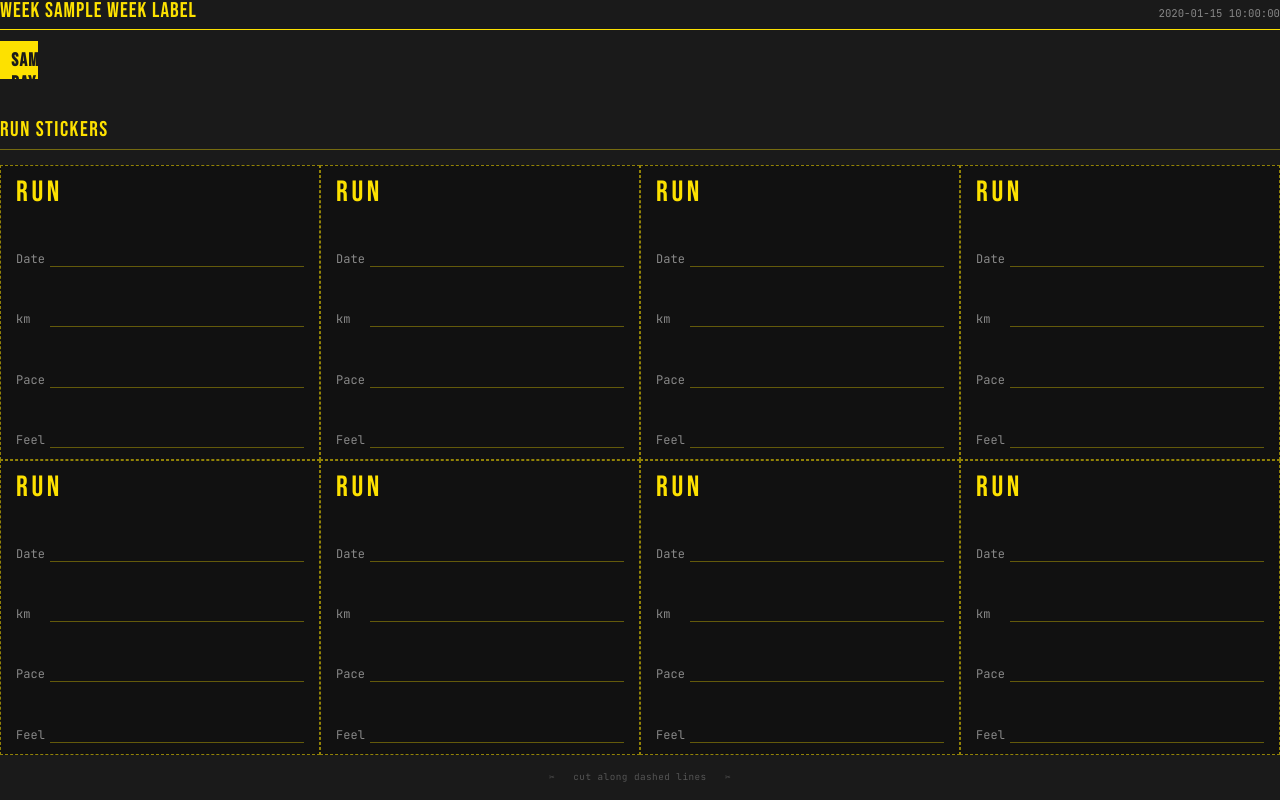
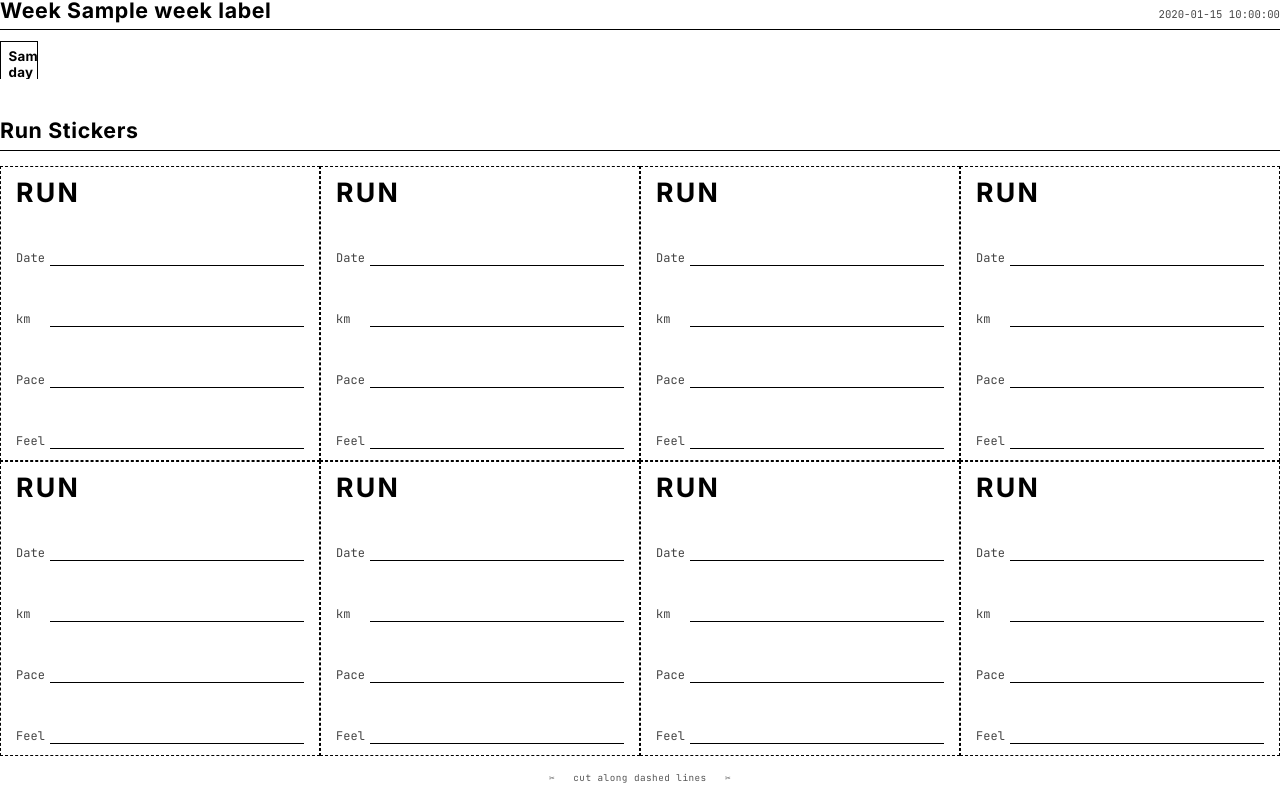
Before and after one commit to MamiMrl/gym-research, a Python web app: template templates/plan.html in a window 1280 px wide. Run offline with Jinja, Linux system fonts and the light colour scheme; the template is opened without the code that fills it: most values are stand-ins (such as "Sample title", 1, 10 or a date in 2020).

Commit message:
Redesign plan PDF: black-on-white, notebook-sized cards, blank note cells
Drop the yellow/black ink-heavy theme for black outlines on white, and
shrink cards from 134x85mm to 108x70mm to fit a pocket notebook. Note
column stays as blank writing space instead of printing the LLM's
internal exercise note.

```diff
--- a/core/pdf.py
+++ b/core/pdf.py
@@ -20,8 +20,8 @@ PAGE_WIDTH_MM = 297     # A4 long edge (landscape)
 PAGE_HEIGHT_MM = 210    # A4 short edge (landscape)
 PAGE_MARGIN_MM = 10     # outer page margin (all sides)
 GRID_GAP_MM = 6         # gap between cards — also the cut path
-TABLE_WIDTH_MM = 134    # workout-card width;  (297 - 2·10 - 6) / 2 = 135, leave 1mm slack
-TABLE_HEIGHT_MM = 85    # workout-card height; (210 - 2·10 - 6 - 10 header) / 2 = 87, leave 2mm slack
+TABLE_WIDTH_MM = 108    # workout-card width — sized to sit inside an A5 notebook page with margin
+TABLE_HEIGHT_MM = 70    # workout-card height — sized to sit inside an A5 notebook page with margin
 # ───────────────────────────────────────────────────────────────────────────
 
 _env = Environment(loader=FileSystemLoader(str(TEMPLATES_DIR)))
--- a/templates/plan.html
+++ b/templates/plan.html
@@ -2,52 +2,48 @@
 <html lang="en">
 <head>
   <meta charset="UTF-8">
-  <link href="https://fonts.googleapis.com/css2?family=Bebas+Neue&family=Inter:wght@400;600&family=JetBrains+Mono:wght@400;600&display=swap" rel="stylesheet">
+  <link href="https://fonts.googleapis.com/css2?family=Inter:wght@400;600;700&family=JetBrains+Mono:wght@400;600&display=swap" rel="stylesheet">
   <style>
-    * { box-sizing: border-box; margin: 0; padding: 0;
-        -webkit-print-color-adjust: exact !important;
-        print-color-adjust: exact !important; }
+    * { box-sizing: border-box; margin: 0; padding: 0; }
 
     @page { size: A4 landscape; margin: {{ page_margin_mm }}mm; }
 
     body {
       font-family: 'Inter', -apple-system, Helvetica, Arial, sans-serif;
       font-size: 10pt;
-      color: #f0f0f0;
-      background: #1a1a1a;
+      color: #000;
+      background: #fff;
     }
 
     .page-break { page-break-before: always; }
 
-    /* ── Page header (slim — keeps room for cards) ── */
+    /* ── Page header ── */
     .page-header {
       display: flex;
       justify-content: space-between;
       align-items: baseline;
-      border-bottom: 1.5px solid #FDE100;
+      border-bottom: 1.5px solid #000;
       padding-bottom: 2mm;
       margin-bottom: 3mm;
     }
     .week-title {
-      font-family: 'Bebas Neue', Impact, sans-serif;
       font-size: 16pt;
-      color: #FDE100;
-      letter-spacing: 0.05em;
+      font-weight: 700;
+      letter-spacing: 0.03em;
       line-height: 1;
     }
     .generated-date {
       font-family: 'JetBrains Mono', 'Courier New', monospace;
       font-size: 8pt;
-      color: #888;
+      color: #444;
     }
 
     /* ── Deload banner ── */
     .deload-banner {
-      background: #FDE100;
-      color: #1a1a1a;
-      font-family: 'Bebas Neue', Impact, sans-serif;
+      border: 1.5px solid #000;
+      font-weight: 700;
       font-size: 10pt;
-      letter-spacing: 0.1em;
+      letter-spacing: 0.05em;
       padding: 2mm 3mm;
       margin-bottom: 3mm;
     }
@@ -74,63 +70,61 @@
       height: 100%;
       border-collapse: collapse;
       table-layout: fixed;
-      background: #1a1a1a;
+      border: 1px solid #000;
     }
 
-    /* Day-name row — first row of each session table; cuts cleanly with the rest */
+    /* Day-name row — first row of each session table */
     th.day-row {
-      font-family: 'Bebas Neue', Impact, sans-serif;
-      font-size: 14pt;
-      letter-spacing: 0.07em;
-      color: #1a1a1a;
-      background: #FDE100;
+      font-size: 10pt;
+      font-weight: 700;
+      letter-spacing: 0.02em;
       text-align: left;
       text-transform: none;
-      padding: 2mm 3mm;
-      border-bottom: none;
+      padding: 1.5mm 2mm;
+      border-bottom: 1px solid #000;
     }
 
     th {
       text-align: left;
-      font-size: 7.5pt;
+      font-size: 6.5pt;
       font-weight: 600;
       text-transform: uppercase;
-      letter-spacing: .07em;
-      color: #FDE100;
-      border-bottom: 1px solid rgba(253,225,0,0.25);
-      padding: 1.5mm 2mm;
+      letter-spacing: .05em;
+      border: 1px solid #000;
+      padding: 1mm 1.5mm;
     }
     td {
-      padding: 1.5mm 2mm;
-      border-bottom: 1px solid rgba(255,255,255,0.06);
-      font-size: 9.5pt;
+      padding: 1mm 1.5mm;
+      border: 1px solid #000;
+      font-size: 7.5pt;
       vertical-align: middle;
       overflow: hidden;
     }
     td.num {
       font-family: 'JetBrains Mono', 'Courier New', monospace;
-      font-size: 9pt;
-      color: #e0e0e0;
+      font-size: 7pt;
     }
-    td.note-cell { font-size: 8pt; color: #999; }
+    td.note-cell { font-size: 6.5pt; color: #444; }
 
-    .col-exercise { width: 36%; }
-    .col-sets     { width: 9%;  text-align: center; }
-    .col-reps     { width: 12%; text-align: center; }
-    .col-load     { width: 13%; text-align: center; }
-    .col-actual   { width: 15%; }
-    .col-note     { width: 15%; }
+    /* Exercise + note carry the longest text, so they get most of the width;
+       sets/reps/load are 1-4 characters and don't need much room. */
+    .col-exercise { width: 38%; }
+    .col-sets     { width: 7%;  text-align: center; }
+    .col-reps     { width: 9%;  text-align: center; }
+    .col-load     { width: 9%;  text-align: center; }
+    .col-actual   { width: 12%; }
+    .col-note     { width: 25%; }
 
     .actual-box {
-      border-bottom: 1px solid rgba(253,225,0,0.45);
-      min-width: 14mm;
+      border-bottom: 1px solid #000;
+      min-width: 9mm;
       display: inline-block;
     }
 
     /* ── Crop marks at grid gaps (cut paths) ── */
     .crop-mark {
       position: absolute;
-      color: #FDE100;
+      color: #000;
       font-family: 'JetBrains Mono', 'Courier New', monospace;
       font-size: 9pt;
       line-height: 1;
@@ -138,11 +132,10 @@
 
     /* ── Run sticker page ── */
     .sticker-page-header {
-      font-family: 'Bebas Neue', Impact, sans-serif;
       font-size: 16pt;
-      color: #FDE100;
-      letter-spacing: 0.07em;
-      border-bottom: 1.5px solid rgba(253,225,0,0.4);
+      font-weight: 700;
+      letter-spacing: 0.03em;
+      border-bottom: 1.5px solid #000;
       padding-bottom: 2mm;
       margin-bottom: 4mm;
     }
@@ -154,20 +147,18 @@
     }
 
     .sticker {
-      border: 1.5px dashed rgba(253,225,0,0.55);
+      border: 1.5px dashed #000;
       padding: 3mm 4mm;
       height: 78mm;
       display: flex;
       flex-direction: column;
       justify-content: space-between;
-      background: #111;
     }
 
     .sticker-run-label {
-      font-family: 'Bebas Neue', Impact, sans-serif;
-      font-size: 22pt;
-      color: #FDE100;
-      letter-spacing: 0.12em;
+      font-size: 20pt;
+      font-weight: 700;
+      letter-spacing: 0.08em;
       line-height: 1;
     }
 
@@ -176,13 +167,13 @@
       align-items: flex-end;
       gap: 3px;
       font-size: 9pt;
-      color: #888;
+      color: #444;
       font-family: 'JetBrains Mono', 'Courier New', monospace;
     }
 
     .sticker-line {
       flex: 1;
-      border-bottom: 1px solid rgba(253,225,0,0.35);
+      border-bottom: 1px solid #000;
       margin-left: 2px;
     }
 
@@ -229,9 +220,9 @@
           <td class="col-exercise">{{ ex.name }}</td>
           <td class="col-sets num">{{ ex.sets }}</td>
           <td class="col-reps num">{{ ex.reps }}</td>
-          <td class="col-load num">{{ ex.load_kg if ex.load_kg else '—' }}</td>
+          <td class="col-load num">{{ ex.load_kg if ex.load_kg is not none else 'BW' }}</td>
           <td class="col-actual"><span class="actual-box">&nbsp;</span></td>
-          <td class="col-note note-cell">{{ ex.note }}</td>
+          <td class="col-note note-cell">&nbsp;</td>
         </tr>
         {% endfor %}
       </tbody>
```
